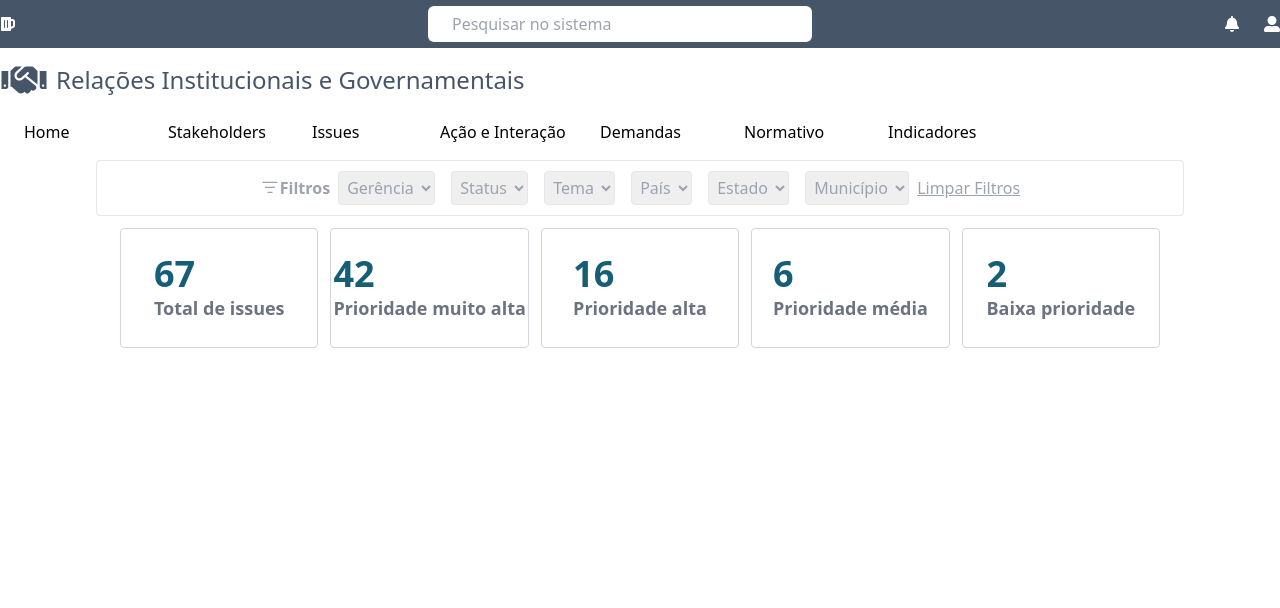
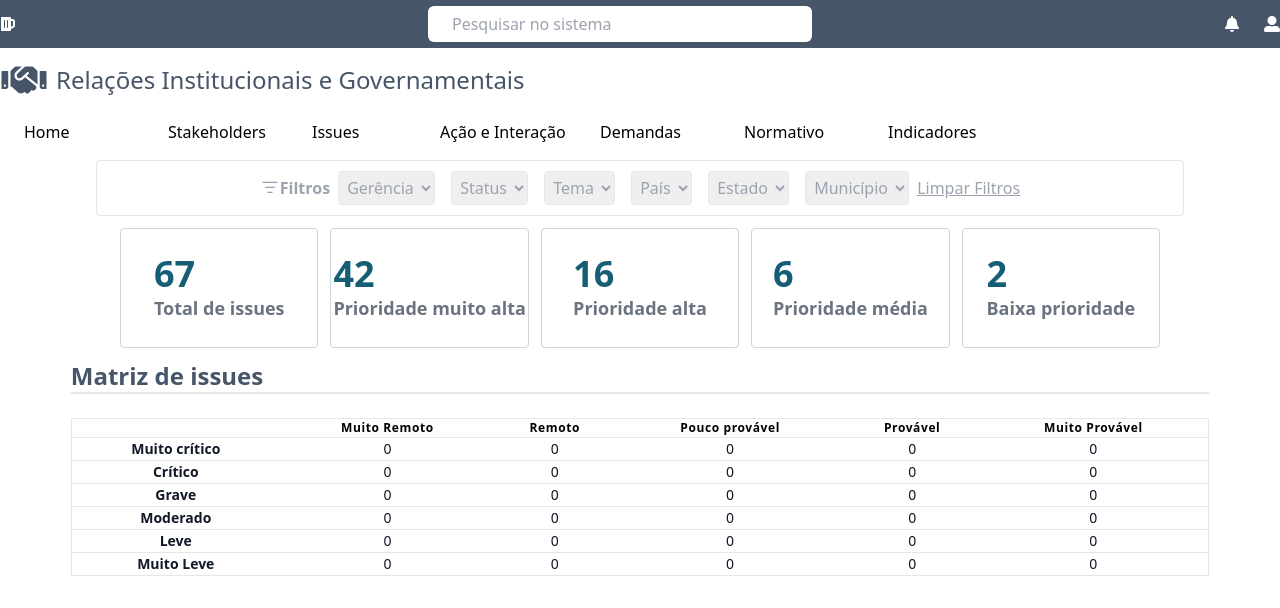
Before and after one commit to xdnzz/trinity-system-, a React (Vite) app: page / in a window 1280 px wide. Shown: the top 608 px of the page. Built offline with nearby package versions, Linux system fonts and the light colour scheme.

Commit message:
feat: import priority table

```diff
--- a/src/pages/Home/Home.tsx
+++ b/src/pages/Home/Home.tsx
@@ -1,6 +1,7 @@
 import { VscListFilter } from "react-icons/vsc";
 import { HomeFilter } from "../../components/HomeFilter/HomeFilter";
 import { IssuesPriority } from "../../components/IssuesPriority/IssuesPriority";
+import { PriorityTable } from "../../components/priorityTable/priorityTable";
 
 
 export function Home() {
@@ -25,6 +26,13 @@ export function Home() {
                 <IssuesPriority issuesAmount={6} issues="Prioridade média" />
                 <IssuesPriority issuesAmount={2} issues="Baixa prioridade" />
             </div>
+
+            <div className="w-10/12">
+                <h1 className="border-b-2 text-2xl font-bold text-slate-600">Matriz de issues</h1>
+
+                <PriorityTable results={0}/>
+
+            </div>
         </div>
     )
 
```
